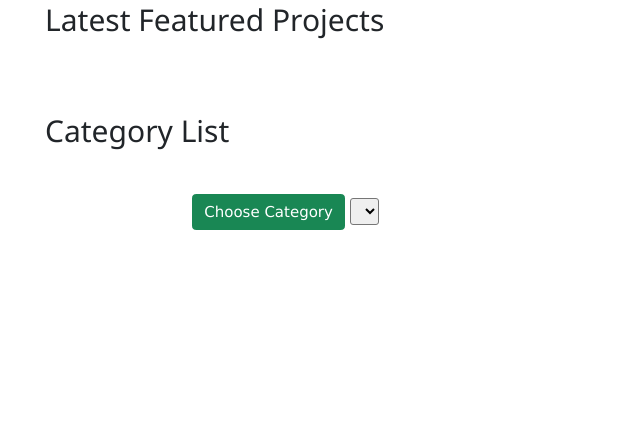
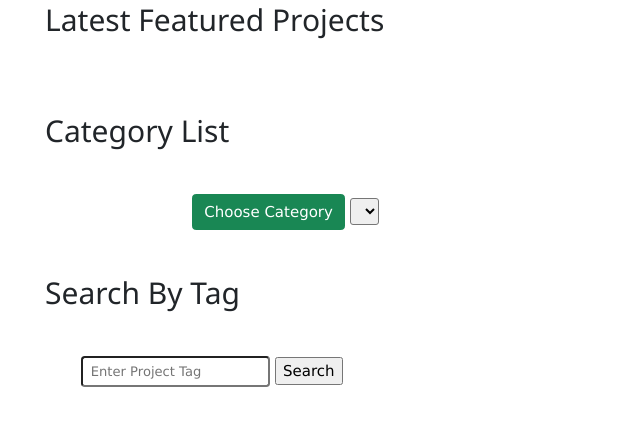
Before and after one commit to ayazeid/Crowd-Funding-App-Django, a Django app: template crowdfund/home/templates/home/index.html in a window 1280 px wide. Shown: the part 984-1416 px from the top of the page, without its empty margins (0-640 px from the left). Before the commit the page ends 1214 px from the top, so only its background shows below. Run offline with Django 3.2, Linux system fonts and the light colour scheme; the template is opened without the code that fills it, so the values that code supplies are empty; some libraries are stand-ins or nearby versions.

Commit message:
Search By Tags Initial Concept

```diff
--- a/crowdfund/home/templates/home/index.html
+++ b/crowdfund/home/templates/home/index.html
@@ -111,5 +111,18 @@
     </select>
   </form>
 </div>
-
+<!-- Search By Tag -->
+<h2 style="margin: 1.5em" id="search-tag">Search By Tag</h2>
+<div class="container Search">
+  <form action="{% url 'search_by_tag' %}" method="POST">
+    {% csrf_token %}
+    <input
+      type="text"
+      name="tag"
+      class="form-control-sm rounded"
+      placeholder="Enter Project Tag"
+    />
+    <input type="submit" value="Search" />
+  </form>
+</div>
 {% endblock %}
--- a/crowdfund/home/urls.py
+++ b/crowdfund/home/urls.py
@@ -5,4 +5,5 @@ urlpatterns = [
     path('', views.top_rated, name="home"),
     path('projectCategories', views.projectCategories, name="project_categories"),
     path('SearchTitle', views.SearchTitle, name="search_by_title"),
+    path('SearchTag', views.SearchTag, name="search_by_tag"),
 ]
```
Also changed, not shown: crowdfund/home/templates/home/searchTag.html (added, +31 -0 lines), crowdfund/home/views.py (+6 -1 lines).
